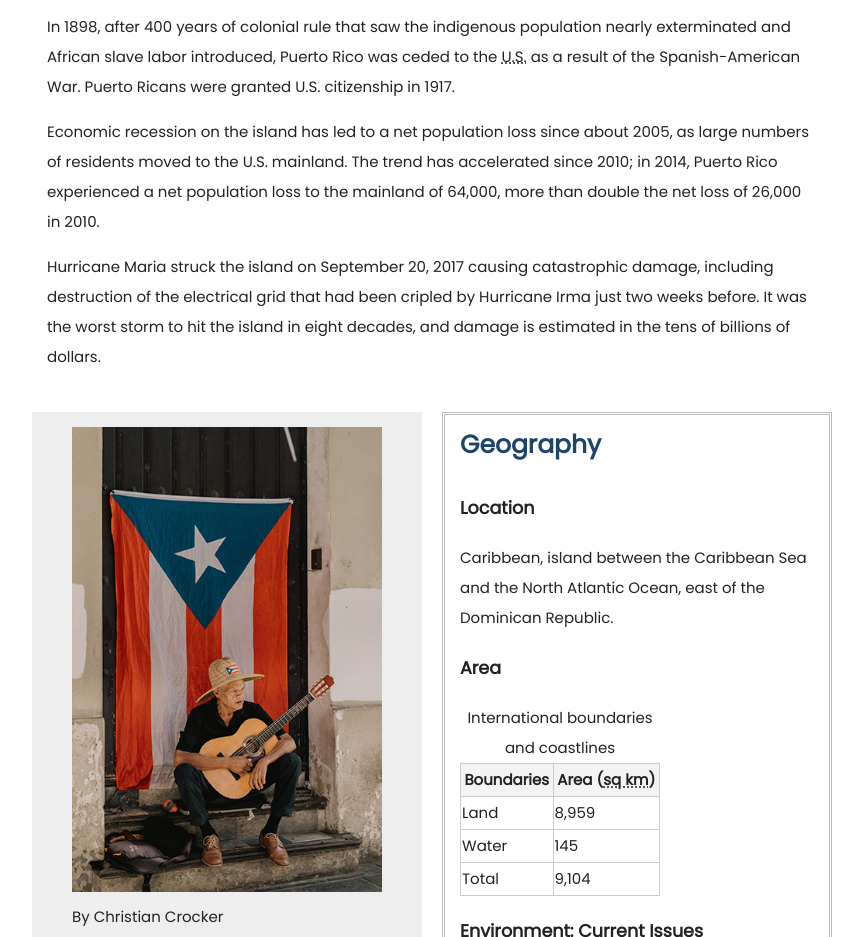
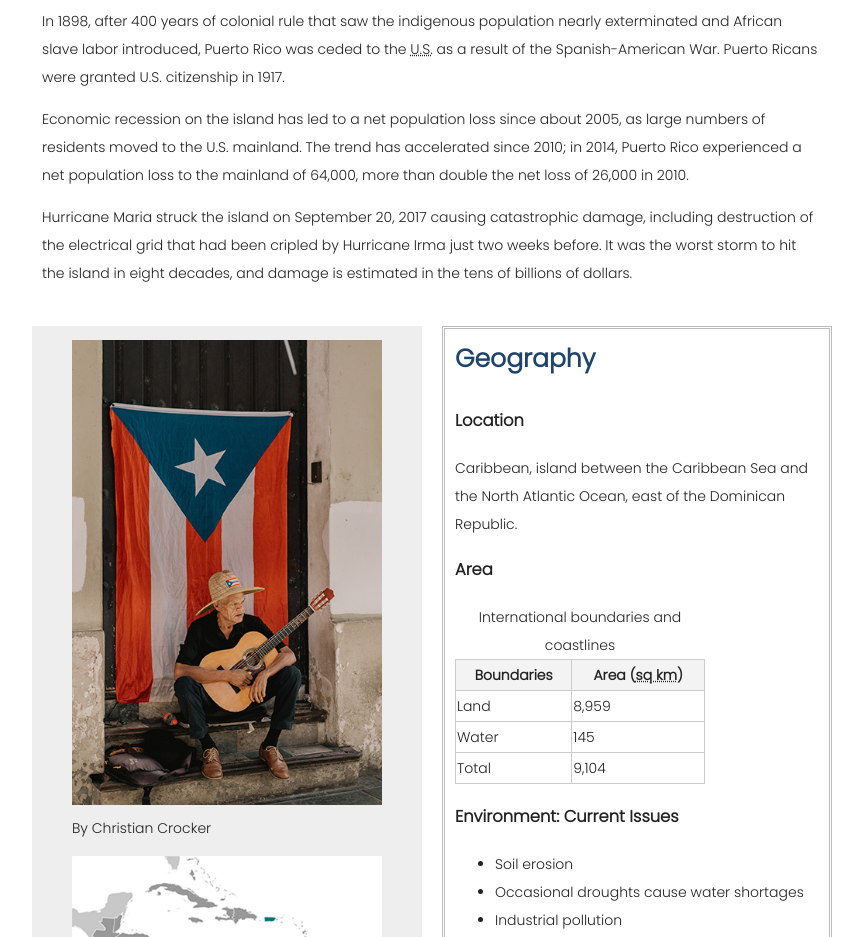
Before and after one commit to Alexa0323/alexa0323.github.io, a plain HTML site: page puerto-rico.html in a window 1280 px wide. Shown: the part 325-1262 px from the top of the page, without its empty margins (208-1071 px from the left). Drawn offline with Linux system fonts and the light colour scheme.

Commit message:
CSS Proj V2

```diff
--- a/css/style.css
+++ b/css/style.css
@@ -1,9 +1,9 @@
-@import url('https://fonts.googleapis.com/css2?family=Pacifico&family=Poppins&display=swap');
+@import url('https://fonts.googleapis.com/css2?family=Pacifico&family=Poppins:wght@300&display=swap');
 
 body {
   color: #222;
   font-family: "Poppins", "Arial", sans-serif;
-  font-size: 15px;
+  font-size: 14px;
   line-height: 2;
 }
 
@@ -40,7 +40,7 @@ h2 {
 table {
   border-collapse: collapse;
   border-spacing: 0;
-  width: 200px
+  width: 250px
 }
 
 tr,
@@ -56,7 +56,7 @@ th {
 img {
   width: 100%;
   height: auto;
-}
+} /* code given in class :-) */
 
 a,
 a:link,
@@ -75,7 +75,7 @@ a:active {
 }
 
 section {
-  padding: 5px 15px;
+  padding: 5px 10px;
 }
 
 footer {
```
Also changed, not shown: puerto-rico.html (+1 -0 lines).
